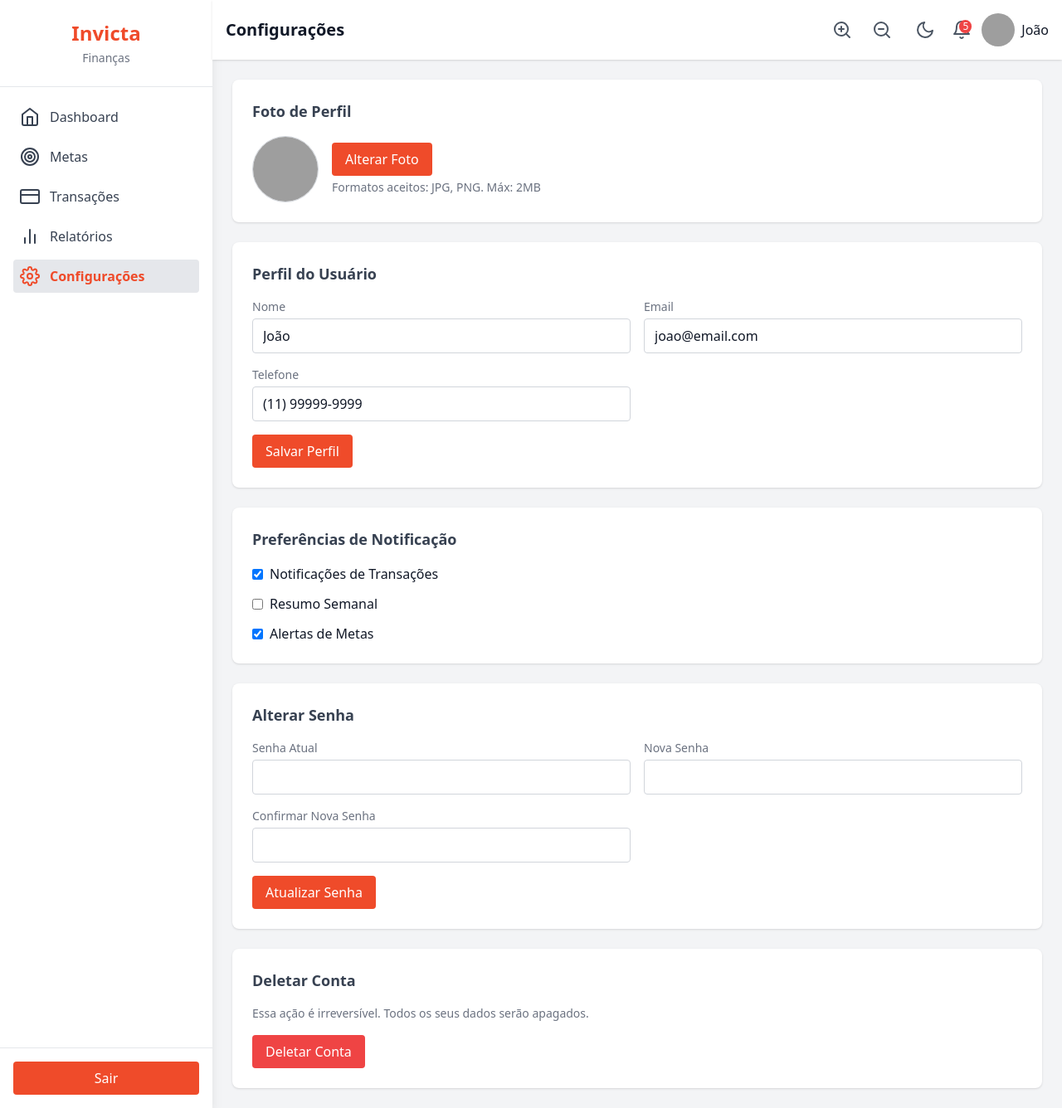
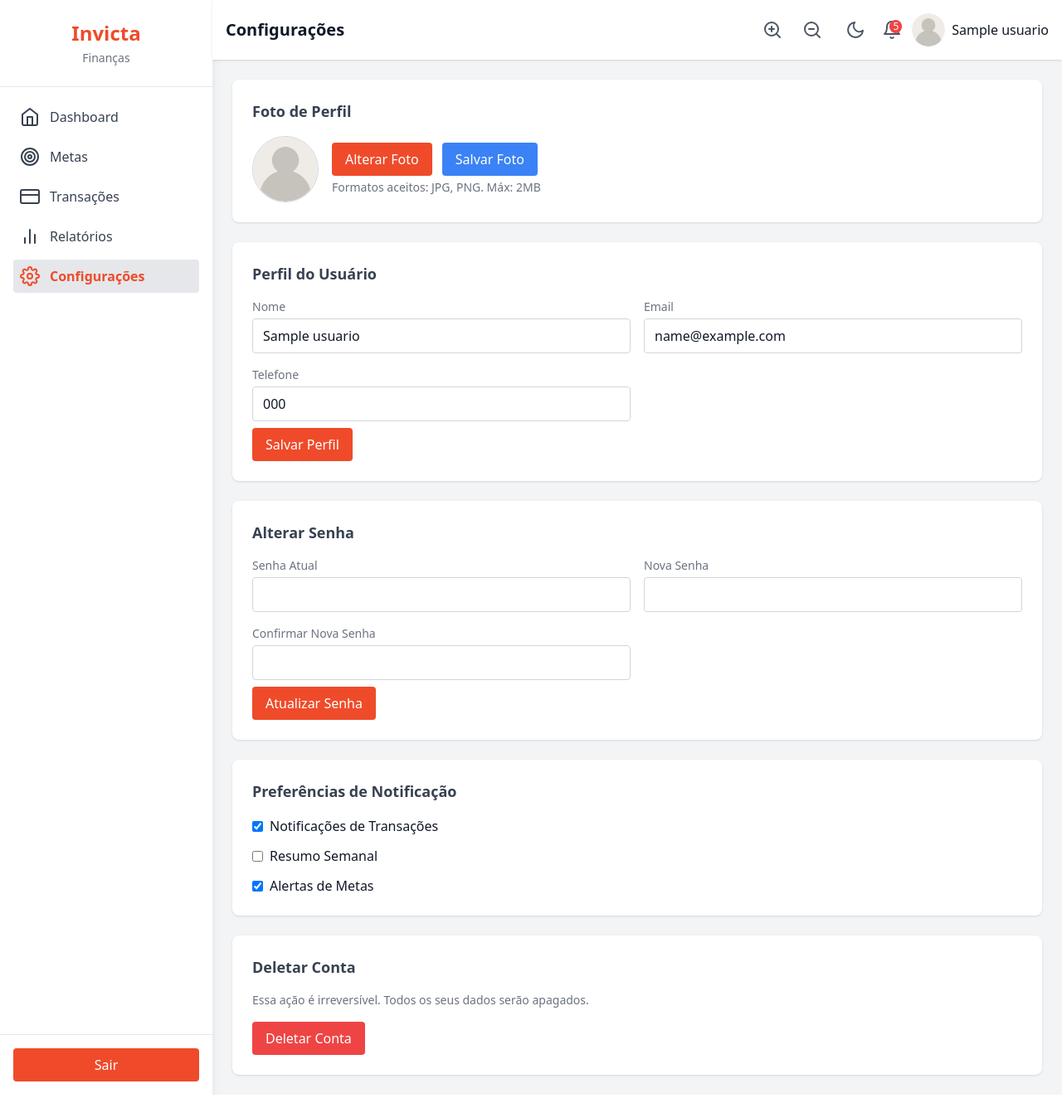
Before and after one commit to joaorjribeiro/invicta-financas, a PHP site: page /pages/configuracoes.php in a window 1280 px wide. Shown: the whole page at 83% size. Run offline with PHP 8.4, Linux system fonts and the light colour scheme; the visitor is signed in with stand-in values (Sample User, id 1); tables that the repository leaves empty or names only in its code hold one stand-in row (values such as "Sample post"); some libraries are stand-ins or nearby versions; grey boxes are pictures that could not be loaded.

Commit message:
Correção em Cadastro e Login + Perfil do usuário

```diff
--- a/includes/config.php
+++ b/includes/config.php
@@ -4,9 +4,9 @@ $user = "root";
 $pass = "";
 $dbname = "invicta_financas";
 
-$conn = new mysqli($host, $user, $pass, $dbname);
-
-if ($conn->connect_error) {
-    die("Erro na conexão: " . $conn->connect_error);
+try {
+    $pdo = new PDO("mysql:host=$host;dbname=$dbname;charset=utf8", $user, $pass);
+    $pdo->setAttribute(PDO::ATTR_ERRMODE, PDO::ERRMODE_EXCEPTION);
+} catch (PDOException $e) {
+    die("Erro na conexão: " . $e->getMessage());
 }
-?>
--- a/includes/sidebar.php
+++ b/includes/sidebar.php
@@ -1,5 +1,42 @@
 <?php
-// $activePage deve ser definido antes do include
+include __DIR__ . '/auth.php';
+include __DIR__ . '/config.php';
+
+// ID do usuário logado
+$id = $_SESSION['usuario_id'];
+
+// Buscar informações do usuário
+$sql = $pdo->prepare("
+    SELECT
+        nome_completo,
+        avatar
+    FROM usuarios
+    WHERE id_usuario = ?
+");
+$sql->execute([$id]);
+$user = $sql->fetch(PDO::FETCH_ASSOC);
+
+// Caminhos corretos
+$avatarURLBase = "../assets/img/";
+$avatarPathBase = __DIR__ . "/../assets/img/";
+
+if (!empty($user['avatar']) && file_exists($avatarPathBase . $user['avatar'])) {
+    $avatar = $avatarURLBase . $user['avatar'] . "?v=" . time(); // sem cache
+} else {
+    $avatar = $avatarURLBase . "avatar_default.png";
+}
+
+// Se o usuário tiver avatar e o arquivo existir
+if (!empty($user['avatar']) && file_exists($avatarPathBase . $user['avatar'])) {
+    $avatar = $avatarURLBase . $user['avatar'];
+} else {
+    $avatar = $avatarURLBase . "avatar_default.png";
+}
+
+$nome = htmlspecialchars($user['nome_completo'] ?? 'Usuário');
+
+// Nome corrigido vindo da tabela
+$nome = htmlspecialchars($user['nome_completo'] ?? 'Usuário');
 ?>
 
 <aside class="bg-white dark:bg-gray-800 w-64 min-h-screen shadow-lg flex flex-col transition-colors duration-300">
--- a/pages/configuracoes.php
+++ b/pages/configuracoes.php
@@ -1,3 +1,168 @@
+<?php
+session_start();
+require __DIR__ . '/../includes/config.php';
+require __DIR__ . '/../includes/auth.php';
+
+$id = $_SESSION['usuario_id'];
+
+/* ============================================================
+   SALVAR PERFIL
+============================================================ */
+if ($_SERVER['REQUEST_METHOD'] === 'POST' && isset($_POST['salvar_perfil'])) {
+
+    $nome = trim($_POST['nome'] ?? '');
+    $email = trim($_POST['email'] ?? '');
+    $telefone = trim($_POST['telefone'] ?? '');
+
+    if (empty($nome) || empty($email)) {
+        $msgErro = "Nome e e-mail são obrigatórios.";
+    } elseif (!filter_var($email, FILTER_VALIDATE_EMAIL)) {
+        $msgErro = "E-mail inválido.";
+    } else {
+        $stmt = $pdo->prepare("
+            UPDATE usuarios
+            SET nome_completo = ?, email = ?, telefone = ?
+            WHERE id_usuario = ?
+        ");
+        $stmt->execute([$nome, $email, $telefone, $id]);
+        header("Location: configuracoes.php?perfil=ok");
+        exit;
+    }
+}
+
+/* ============================================================
+   ALTERAR SENHA
+============================================================ */
+if ($_SERVER['REQUEST_METHOD'] === 'POST' && isset($_POST['alterar_senha'])) {
+
+    $senhaAtual = $_POST['senha_atual'] ?? '';
+    $novaSenha = $_POST['nova_senha'] ?? '';
+    $confirmarSenha = $_POST['confirmar_senha'] ?? '';
+
+    $stmt = $pdo->prepare("SELECT senha_hash FROM usuarios WHERE id_usuario = ?");
+    $stmt->execute([$id]);
+    $senhaHash = $stmt->fetchColumn();
+
+    if (!$senhaHash || !password_verify($senhaAtual, $senhaHash)) {
+        $msgSenhaErro = "Senha atual incorreta.";
+    } elseif (empty($novaSenha)) {
+        $msgSenhaErro = "A nova senha não pode ser vazia.";
+    } elseif ($novaSenha !== $confirmarSenha) {
+        $msgSenhaErro = "A confirmação da nova senha não confere.";
+    } else {
+
+        $novoHash = password_hash($novaSenha, PASSWORD_DEFAULT);
+
+        $stmt = $pdo->prepare("UPDATE usuarios SET senha_hash = ? WHERE id_usuario = ?");
+        $stmt->execute([$novoHash, $id]);
+
+        header("Location: configuracoes.php?senha=ok");
+        exit;
+    }
+}
+
+/* ============================================================
+   BUSCAR DADOS DO USUÁRIO
+============================================================ */
+$sql = $pdo->prepare("
+    SELECT nome_completo, email, telefone, avatar
+    FROM usuarios
+    WHERE id_usuario = ?
+");
+$sql->execute([$id]);
+$user = $sql->fetch(PDO::FETCH_ASSOC);
+
+if (!$user) {
+    die("Usuário não encontrado.");
+}
+
+/* ============================================================
+   CONFIGURAÇÃO DOS AVATARES
+============================================================ */
+$avatarPathBase = __DIR__ . "/../assets/img/";
+$avatarURLBase = "../assets/img/";
+
+$avatarDefault = $avatarURLBase . "avatar_default.png";
+
+$avatar = $avatarDefault;
+
+if (!empty($user['avatar']) && file_exists($avatarPathBase . $user['avatar'])) {
+    $avatar = $avatarURLBase . $user['avatar'] . "?v=" . time(); // SEM CACHE
+}
+
+/* ============================================================
+   ALTERAR FOTO DE PERFIL
+============================================================ */
+if ($_SERVER['REQUEST_METHOD'] === 'POST' && isset($_POST['salvar_avatar'])) {
+
+    if (!empty($_FILES['avatar']['name']) && $_FILES['avatar']['error'] === 0) {
+
+        $file = $_FILES['avatar'];
+        $ext = strtolower(pathinfo($file['name'], PATHINFO_EXTENSION));
+
+        if (!in_array($ext, ['jpg', 'jpeg', 'png'])) {
+            $msgErro = "Apenas arquivos JPG e PNG são permitidos.";
+        } else {
+
+            $novoNome = "avatar_" . $id . "." . $ext;
+            $destino = $avatarPathBase . $novoNome;
+
+            if (move_uploaded_file($file['tmp_name'], $destino)) {
+
+                $stmt = $pdo->prepare("UPDATE usuarios SET avatar = ? WHERE id_usuario = ?");
+                $stmt->execute([$novoNome, $id]);
+
+                // Reload para pegar imagem nova SEM CACHE
+                header("Location: configuracoes.php?avatar=ok&v=" . time());
+                exit;
+
+            } else {
+                $msgErro = "Falha ao salvar a imagem.";
+            }
+        }
+    } else {
+        $msgErro = "Nenhum arquivo enviado ou erro no upload.";
+    }
+}
+
+/* ============================================================
+   DELETAR CONTA
+============================================================ */
+if ($_SERVER['REQUEST_METHOD'] === 'POST' && isset($_POST['deletar_conta'])) {
+
+    // Exclui o avatar, se existir
+    if (!empty($user['avatar'])) {
+        $avatarPath = $avatarPathBase . $user['avatar'];
+        if (file_exists($avatarPath)) {
+            unlink($avatarPath);
+        }
+    }
+
+    // Exclui transações e categorias (se houver foreign key sem ON DELETE CASCADE)
+    $pdo->prepare("DELETE FROM transacoes WHERE id_usuario = ?")->execute([$id]);
+    $pdo->prepare("DELETE FROM categorias WHERE id_usuario = ?")->execute([$id]);
+
+    // Exclui o usuário
+    $pdo->prepare("DELETE FROM usuarios WHERE id_usuario = ?")->execute([$id]);
+
+    // Destroi sessão
+    session_destroy();
+
+    // Redireciona
+    header("Location: ../pages/index.php?conta_deletada=1");
+    exit;
+}
+
+
+/* ============================================================
+   VARIÁVEIS FINAIS PARA EXIBIÇÃO
+============================================================ */
+$nome = htmlspecialchars($user['nome_completo'] ?? '');
+$email = htmlspecialchars($user['email'] ?? '');
+$telefone = htmlspecialchars($user['telefone'] ?? '');
+
+?>
+
 <!DOCTYPE html>
 <html lang="pt-br">
 
@@ -71,58 +236,126 @@
 
                 <!-- Perfil -->
                 <div class="flex items-center gap-2">
-                    <img src="https://media.licdn.com/dms/image/v2/D4D03AQEVMRj09hWePQ/profile-displayphoto-scale_400_400/B4DZgek3u7GQAs-/0/1752859647185?e=1762387200&v=beta&t=mY4wYrU8Mvwye5MqIVOxHt1GpOn9FPytDtvUqczD-2w"
-                        alt="Avatar" class="w-10 h-10 rounded-full">
-                    <span class="font-medium">João</span>
+                    <img src="<?= $avatar ?>" alt="Avatar" class="w-10 h-10 rounded-full">
+                    <span class="font-medium"><?= htmlspecialchars($nome, ENT_QUOTES, 'UTF-8') ?></span>
                 </div>
             </div>
         </header>
 
         <!-- Conteúdo -->
         <main class="p-6 flex-1 overflow-y-auto space-y-6">
-            <!-- Foto de Perfil -->
+
             <div class="bg-white dark:bg-gray-800 p-6 rounded-lg shadow space-y-4">
                 <h4 class="text-gray-700 dark:text-gray-200 font-semibold text-lg">Foto de Perfil</h4>
+
+                <form method="POST" enctype="multipart/form-data">
                     <div class="flex items-center gap-4">
-                    <img id="profilePreview"
-                        src="https://media.licdn.com/dms/image/v2/D4D03AQEVMRj09hWePQ/profile-displayphoto-scale_400_400/B4DZgek3u7GQAs-/0/1752859647185?e=1762387200&v=beta&t=mY4wYrU8Mvwye5MqIVOxHt1GpOn9FPytDtvUqczD-2w"
-                        alt="Avatar" class="w-20 h-20 rounded-full border border-gray-300 dark:border-gray-600">
+                        <img id="profilePreview" src="<?= htmlspecialchars($avatar, ENT_QUOTES, 'UTF-8') ?>"
+                            class="w-20 h-20 rounded-full border border-gray-300 dark:border-gray-600">
+
                         <div>
-                        <input id="profileInput" type="file" accept="image/*" class="hidden">
-                        <button onclick="document.getElementById('profileInput').click()"
-                            class="bg-crimson-500 text-white px-4 py-2 rounded hover:bg-crimson-600 transition">Alterar
-                            Foto</button>
-                        <p class="text-gray-500 dark:text-gray-400 text-sm mt-1">Formatos aceitos: JPG, PNG. Máx: 2MB
+                            <input id="profileInput" name="avatar" type="file" accept="image/*" class="hidden">
+
+                            <button type="button" onclick="document.getElementById('profileInput').click()"
+                                class="bg-crimson-500 text-white px-4 py-2 rounded hover:bg-crimson-600 transition">
+                                Alterar Foto
+                            </button>
+
+                            <button type="submit" name="salvar_avatar"
+                                class="ml-2 bg-blue-500 text-white px-4 py-2 rounded hover:bg-blue-600 transition">
+                                Salvar Foto
+                            </button>
+
+                            <p class="text-gray-500 dark:text-gray-400 text-sm mt-1">
+                                Formatos aceitos: JPG, PNG. Máx: 2MB
                             </p>
                         </div>
                     </div>
+                </form>
             </div>
+
 
             <!-- Perfil -->
             <div class="bg-white dark:bg-gray-800 p-6 rounded-lg shadow space-y-4">
                 <h4 class="text-gray-700 dark:text-gray-200 font-semibold text-lg">Perfil do Usuário</h4>
+
+                <!-- Mensagem de sucesso ou erro -->
+                <?php if (!empty($msgSucesso)): ?>
+                    <p class="text-green-600"><?= htmlspecialchars($msgSucesso) ?></p>
+                <?php elseif (!empty($msgErro)): ?>
+                    <p class="text-red-600"><?= htmlspecialchars($msgErro) ?></p>
+                <?php endif; ?>
+
+                <form method="POST">
                     <div class="grid grid-cols-1 md:grid-cols-2 gap-4">
                         <div>
                             <label class="block text-gray-500 dark:text-gray-400 text-sm mb-1">Nome</label>
-                        <input type="text"
+                            <input type="text" name="nome"
                                 class="w-full border border-gray-300 dark:border-gray-600 rounded px-3 py-2 bg-white dark:bg-gray-700"
-                            value="João">
+                                value="<?= htmlspecialchars($nome, ENT_QUOTES, 'UTF-8') ?>">
+                        </div>
+
+                        <div>
+                            <label class="block text-gray-500 dark:text-gray-400 text-sm mb-1">Email</label>
+                            <input type="email" name="email"
+                                class="w-full border border-gray-300 dark:border-gray-600 rounded px-3 py-2 bg-white dark:bg-gray-700"
+                                value="<?= htmlspecialchars($email, ENT_QUOTES, 'UTF-8') ?>">
+                        </div>
+
+                        <div>
+                            <label class="block text-gray-500 dark:text-gray-400 text-sm mb-1">Telefone</label>
+                            <input type="tel" name="telefone"
+                                class="w-full border border-gray-300 dark:border-gray-600 rounded px-3 py-2 bg-white dark:bg-gray-700"
+                                value="<?= htmlspecialchars($telefone, ENT_QUOTES, 'UTF-8') ?>">
+                        </div>
+                    </div>
+
+                    <button type="submit" name="salvar_perfil"
+                        class="bg-crimson-500 text-white px-4 py-2 rounded hover:bg-crimson-600 transition mt-2">
+                        Salvar Perfil
+                    </button>
+                </form>
+            </div>
+
+            <!-- Alterar senha -->
+            <div class="bg-white dark:bg-gray-800 p-6 rounded-lg shadow space-y-4">
+                <h4 class="text-gray-700 dark:text-gray-200 font-semibold text-lg">Alterar Senha</h4>
+
+                <!-- Mensagens de erro ou sucesso -->
+                <?php if (!empty($msgSenhaSucesso)): ?>
+                    <p class="text-green-600"><?= htmlspecialchars($msgSenhaSucesso) ?></p>
+                <?php elseif (!empty($msgSenhaErro)): ?>
+                    <p class="text-red-600"><?= htmlspecialchars($msgSenhaErro) ?></p>
+                <?php endif; ?>
+
+                <form method="POST">
+                    <div class="grid grid-cols-1 md:grid-cols-2 gap-4">
+                        <div>
+                            <label class="block text-gray-500 dark:text-gray-400 text-sm mb-1">Senha Atual</label>
+                            <input type="password" name="senha_atual"
+                                class="w-full border border-gray-300 dark:border-gray-600 rounded px-3 py-2 bg-white dark:bg-gray-700"
+                                required>
                         </div>
                         <div>
-                        <label class="block text-gray-500 dark:text-gray-400 text-sm mb-1">Email</label>
-                        <input type="email"
+                            <label class="block text-gray-500 dark:text-gray-400 text-sm mb-1">Nova Senha</label>
+                            <input type="password" name="nova_senha"
                                 class="w-full border border-gray-300 dark:border-gray-600 rounded px-3 py-2 bg-white dark:bg-gray-700"
-                            value="joao@email.com">
+                                required>
                         </div>
                         <div>
-                        <label class="block text-gray-500 dark:text-gray-400 text-sm mb-1">Telefone</label>
-                        <input type="tel"
+                            <label class="block text-gray-500 dark:text-gray-400 text-sm mb-1">Confirmar Nova
+                                Senha</label>
+                            <input type="password" name="confirmar_senha"
                                 class="w-full border border-gray-300 dark:border-gray-600 rounded px-3 py-2 bg-white dark:bg-gray-700"
-                            value="(11) 99999-9999">
+                                required>
                         </div>
                     </div>
-                <button class="bg-crimson-500 text-white px-4 py-2 rounded hover:bg-crimson-600 transition mt-2">Salvar
-                    Perfil</button>
+
+                    <button type="submit" name="alterar_senha"
+                        class="bg-crimson-500 text-white px-4 py-2 rounded hover:bg-crimson-600 transition mt-2">
+                        Atualizar Senha
+                    </button>
+                </form>
             </div>
 
             <!-- Notificações -->
@@ -143,39 +376,22 @@
                 </div>
             </div>
 
-            <!-- Alterar senha -->
-            <div class="bg-white dark:bg-gray-800 p-6 rounded-lg shadow space-y-4">
-                <h4 class="text-gray-700 dark:text-gray-200 font-semibold text-lg">Alterar Senha</h4>
-                <div class="grid grid-cols-1 md:grid-cols-2 gap-4">
-                    <div>
-                        <label class="block text-gray-500 dark:text-gray-400 text-sm mb-1">Senha Atual</label>
-                        <input type="password"
-                            class="w-full border border-gray-300 dark:border-gray-600 rounded px-3 py-2 bg-white dark:bg-gray-700">
-                    </div>
-                    <div>
-                        <label class="block text-gray-500 dark:text-gray-400 text-sm mb-1">Nova Senha</label>
-                        <input type="password"
-                            class="w-full border border-gray-300 dark:border-gray-600 rounded px-3 py-2 bg-white dark:bg-gray-700">
-                    </div>
-                    <div>
-                        <label class="block text-gray-500 dark:text-gray-400 text-sm mb-1">Confirmar Nova Senha</label>
-                        <input type="password"
-                            class="w-full border border-gray-300 dark:border-gray-600 rounded px-3 py-2 bg-white dark:bg-gray-700">
-                    </div>
-                </div>
-                <button
-                    class="bg-crimson-500 text-white px-4 py-2 rounded hover:bg-crimson-600 transition mt-2">Atualizar
-                    Senha</button>
-            </div>
-
             <!-- Deletar conta -->
             <div class="bg-white dark:bg-gray-800 p-6 rounded-lg shadow space-y-4">
                 <h4 class="text-gray-700 dark:text-gray-200 font-semibold text-lg">Deletar Conta</h4>
-                <p class="text-gray-500 dark:text-gray-400 text-sm">Essa ação é irreversível. Todos os seus dados serão
-                    apagados.</p>
-                <button class="bg-red-500 text-white px-4 py-2 rounded hover:bg-red-600 transition">Deletar
-                    Conta</button>
+                <p class="text-gray-500 dark:text-gray-400 text-sm">
+                    Essa ação é irreversível. Todos os seus dados serão apagados.
+                </p>
+
+                <form method="POST"
+                    onsubmit="return confirm('Tem certeza que deseja excluir sua conta? Esta ação não pode ser desfeita.')">
+                    <button type="submit" name="deletar_conta"
+                        class="bg-red-500 text-white px-4 py-2 rounded hover:bg-red-600 transition">
+                        Deletar Conta
+                    </button>
+                </form>
             </div>
+
 
         </main>
     </div>
--- a/pages/metas.php
+++ b/pages/metas.php
@@ -46,7 +46,6 @@
     include __DIR__ . '/../includes/sidebar.php';
     ?>
 
-
     <!-- Main Content -->
     <div class="flex-1 flex flex-col">
         <!-- Topbar -->
@@ -85,9 +84,8 @@
 
                 <!-- Perfil -->
                 <div class="flex items-center gap-2">
-                    <img src="https://media.licdn.com/dms/image/v2/D4D03AQEVMRj09hWePQ/profile-displayphoto-scale_400_400/B4DZgek3u7GQAs-/0/1752859647185?e=1762387200&v=beta&t=mY4wYrU8Mvwye5MqIVOxHt1GpOn9FPytDtvUqczD-2w"
-                        alt="Avatar" class="w-10 h-10 rounded-full">
-                    <span class="font-medium">João</span>
+                    <img src="<?= $avatar ?>" alt="Avatar" class="w-10 h-10 rounded-full">
+                    <span class="font-medium"><?= htmlspecialchars($user['nome_completo']) ?></span>
                 </div>
             </div>
         </header>
--- a/pages/relatorios.php
+++ b/pages/relatorios.php
@@ -80,9 +80,8 @@
 
                 <!-- Perfil -->
                 <div class="flex items-center gap-2">
-                    <img src="https://media.licdn.com/dms/image/v2/D4D03AQEVMRj09hWePQ/profile-displayphoto-scale_400_400/B4DZgek3u7GQAs-/0/1752859647185?e=1762387200&v=beta&t=mY4wYrU8Mvwye5MqIVOxHt1GpOn9FPytDtvUqczD-2w"
-                        alt="Avatar" class="w-10 h-10 rounded-full">
-                    <span class="font-medium">João</span>
+                    <img src="<?= $avatar ?>" alt="Avatar" class="w-10 h-10 rounded-full">
+                    <span class="font-medium"><?= htmlspecialchars($user['nome_completo']) ?></span>
                 </div>
             </div>
         </header>
--- a/pages/transacoes.php
+++ b/pages/transacoes.php
@@ -79,9 +79,8 @@
 
                 <!-- Perfil -->
                 <div class="flex items-center gap-2">
-                    <img src="https://media.licdn.com/dms/image/v2/D4D03AQEVMRj09hWePQ/profile-displayphoto-scale_400_400/B4DZgek3u7GQAs-/0/1752859647185?e=1762387200&v=beta&t=mY4wYrU8Mvwye5MqIVOxHt1GpOn9FPytDtvUqczD-2w"
-                        alt="Avatar" class="w-10 h-10 rounded-full">
-                    <span class="font-medium">João</span>
+                    <img src="<?= $avatar ?>" alt="Avatar" class="w-10 h-10 rounded-full">
+                    <span class="font-medium"><?= htmlspecialchars($user['nome_completo']) ?></span>
                 </div>
             </div>
         </header>
```
Also changed, not shown: pages/cadastrar.php (+5 -4 lines), pages/dashboard.php (+3 -13 lines), pages/login.php (+12 -14 lines), assets/img/avatar_default.png (added). Lines whose indentation alone changed are shown as unchanged.
